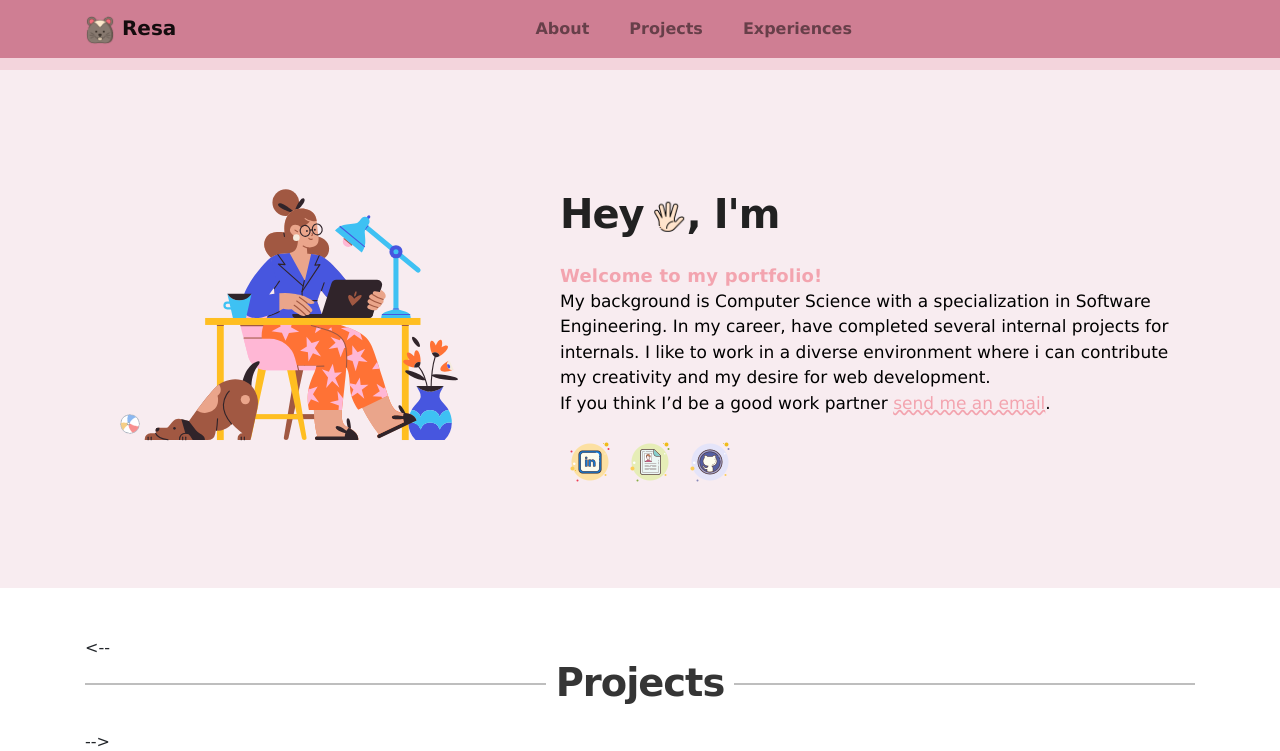
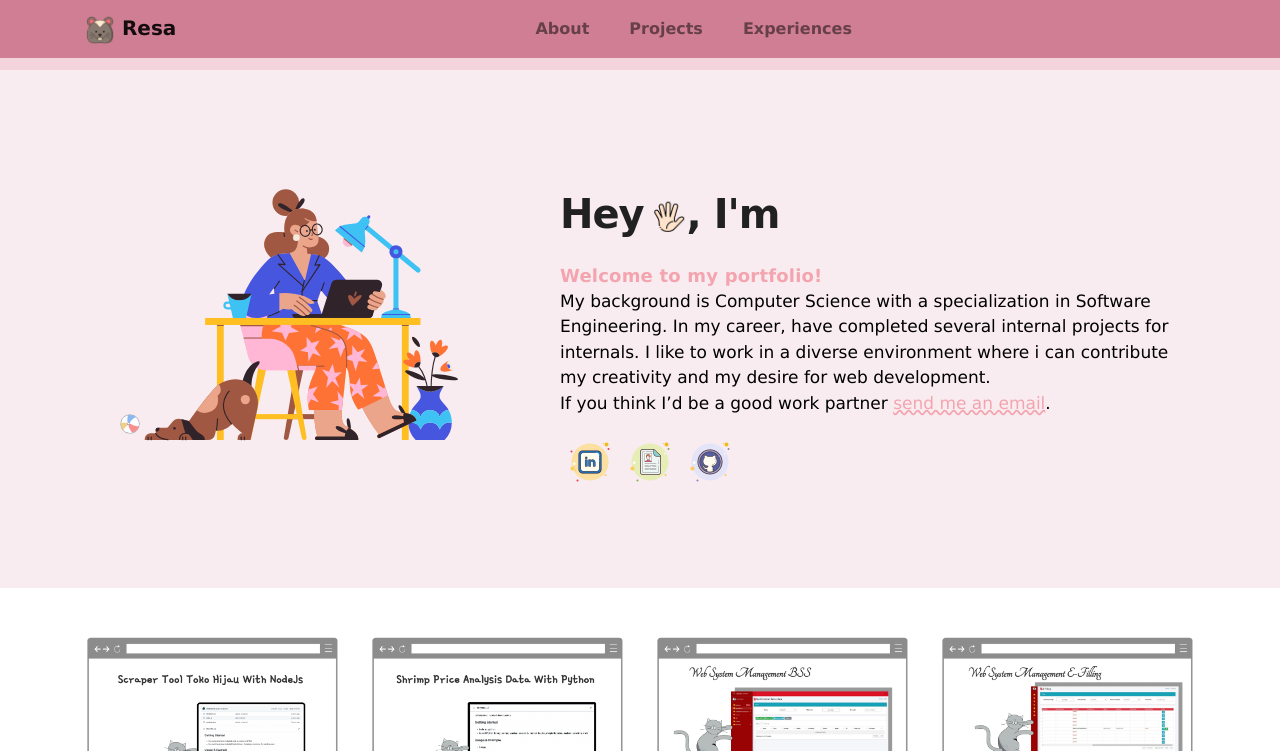
Before and after one commit to rekamsari5/rekamsari5, a plain HTML site: page index.html in a window 1280 px wide. Shown: the top 751 px of the page. Drawn offline with Linux system fonts and the light colour scheme.

Commit message:
Updateindex

```diff
--- a/index.html
+++ b/index.html
@@ -113,7 +113,7 @@
     <!-- PROJECTS -->
     <div class="project py-5" id="project">
       <div class="container">
-        <--<h2 class="mb-4 heading-2"><span>Projects</span></h2> -->
+        <!--<h2 class="mb-4 heading-2"><span>Projects</span></h2> -->
         <div class="row" id="projectid">
         </div>
       </div>
```
